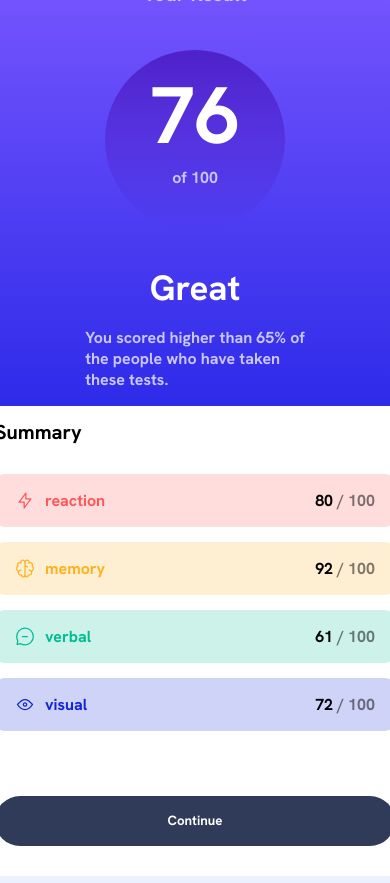
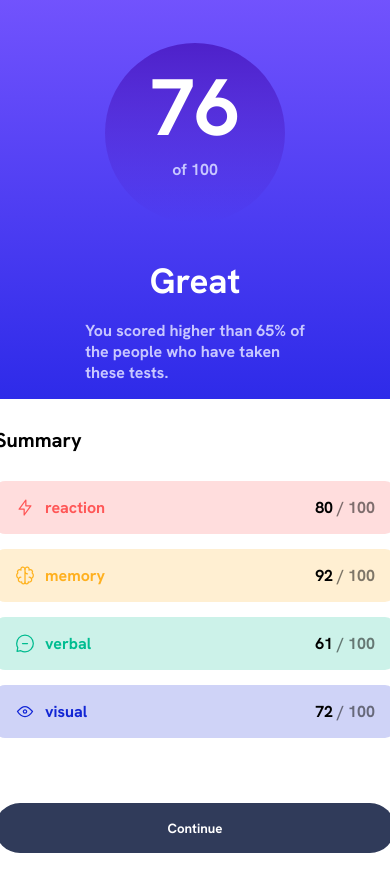
Before and after one commit to Danik8624/results-summary-component-main, a plain HTML site: page index.html in a window 390 px wide. Shown: the top 883 px of the page. Drawn offline with Linux system fonts and the light colour scheme.

Commit message:
Update style.css

```diff
--- a/style.css
+++ b/style.css
@@ -177,4 +177,8 @@ color: hsl(234, 85%, 45%);
     width: auto;
     padding-bottom: 30px;
     }
+
+        .summary_h1 {
+    padding-top: 15px;
+    }
   }
```
